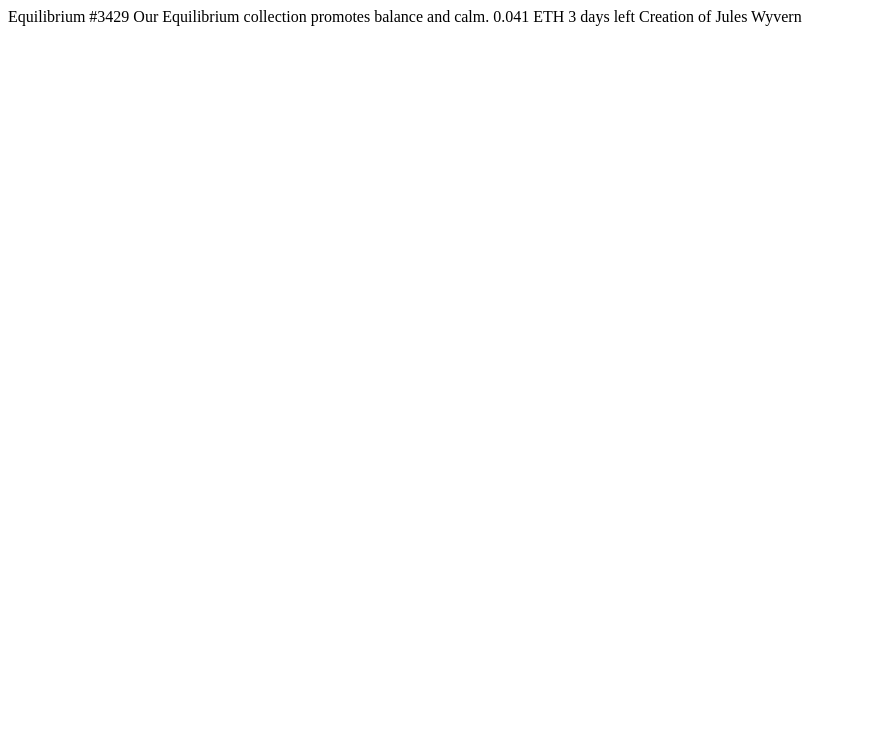
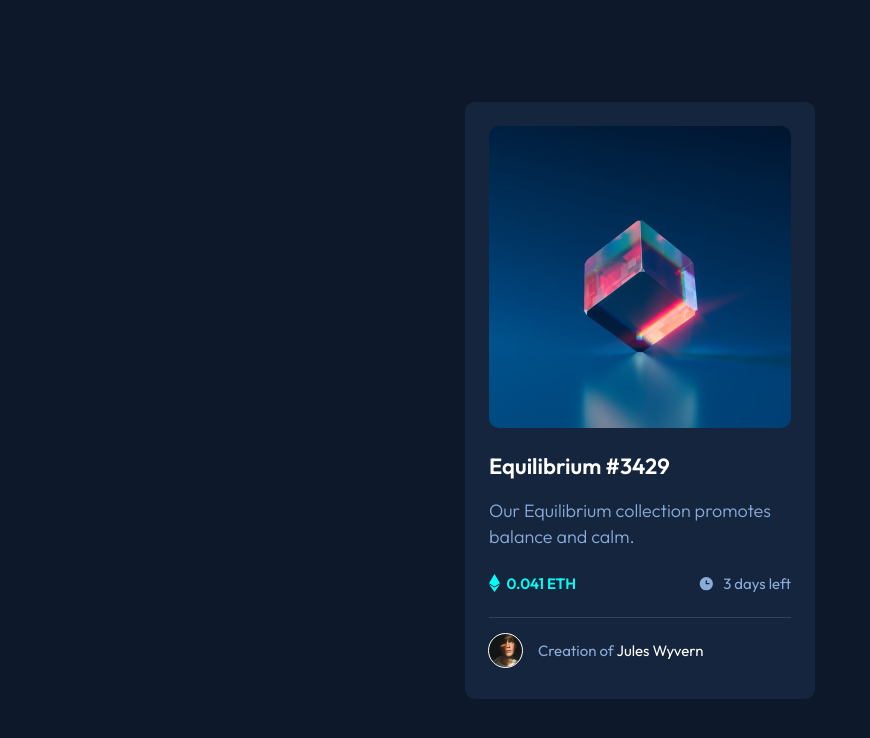
Before and after one commit to thealexgonzo/nft-preview-card-component, a plain HTML site: page index.html in a window 1280 px wide. Shown: the whole page, without its empty margins (0-870 px from the left). Drawn offline with Linux system fonts and the light colour scheme.

Commit message:
completed design with both html and css

```diff
--- a/index.html
+++ b/index.html
@@ -3,10 +3,52 @@
   <head>
     <meta charset="UTF-8" />
     <meta name="viewport" content="width=device-width, initial-scale=1.0" />
+    <link rel="preconnect" href="https://fonts.googleapis.com" />
+    <link rel="preconnect" href="https://fonts.gstatic.com" crossorigin />
+    <link
+      href="https://fonts.googleapis.com/css2?family=Outfit:wght@300;400;600&display=swap"
+      rel="stylesheet"
+    />
+    <link rel="stylesheet" href="style.css" />
     <title>NFT preview card component</title>
   </head>
   <body>
-    Equilibrium #3429 Our Equilibrium collection promotes balance and calm.
-    0.041 ETH 3 days left Creation of Jules Wyvern
+    <section class="card">
+      <div class="card__image">
+        <img
+          src="images/image-equilibrium.jpg"
+          alt="Equilibrium NFT"
+          class="image__nft"
+        />
+        <div class="image--overlay">
+          <img
+            src="images/icon-view.svg"
+            alt="View icon"
+            class="overlay__view-icon"
+          />
+        </div>
+      </div>
+      <h1 class="card__title">Equilibrium &#35;3429</h1>
+      <p class="card__text">
+        Our Equilibrium collection promotes balance and calm.
+      </p>
+      <div class="card__offer">
+        <div class="offer__price">
+          <img src="images/icon-ethereum.svg" alt="Ethereum icon" />
+          <p>0.041 ETH</p>
+        </div>
+        <div class="offer__time">
+          <img src="images/icon-clock.svg" alt="Clock icon" />
+          <p>3 days left</p>
+        </div>
+      </div>
+      <div class="card__creator">
+        <img
+          src="images/image-avatar.png"
+          alt="Profile picture of Jules Wyvern (avatar)"
+        />
+        <p>Creation of <span class="creator__name">Jules Wyvern</span></p>
+      </div>
+    </section>
   </body>
 </html>
--- /dev/null
+++ b/style.css
@@ -0,0 +1,183 @@
+*,
+*::before,
+*::after {
+  box-sizing: border-box;
+}
+
+:root {
+  --primary_soft: hsl(215, 51%, 70%);
+  --primary_cyan: hsl(178, 100%, 50%);
+  --main_bg: hsl(217, 54%, 11%);
+  --card_bg: hsl(216, 50%, 16%);
+  --line: hsl(215, 32%, 27%);
+  --white: hsl(0, 0%, 100%);
+
+  --font_light: 300;
+  --font_regular: 400;
+  --font_semi-bold: 600;
+}
+
+html {
+  font-size: 62.5%;
+  height: 100%;
+}
+
+body {
+  font-family: "Outfit", sans-serif;
+  background-color: var(--main_bg);
+  font-size: 1.8rem;
+  height: 100%;
+  margin: 0;
+  display: flex;
+  align-items: center;
+}
+
+.overlay__view-icon {
+  display: none;
+}
+
+.card {
+  background-color: var(--card_bg);
+  max-width: 32.7rem;
+  border-radius: 1rem;
+  padding: 2.4rem;
+  margin: 0 auto;
+  position: relative;
+}
+
+.card__image {
+  border-radius: 1rem;
+  position: relative;
+}
+
+.image__nft {
+  width: 100%;
+  border-radius: 1rem;
+  display: block;
+}
+
+.card__title {
+  color: var(--white);
+  font-size: 2.2rem;
+  margin: 2.4rem auto 1.2rem auto;
+}
+
+.card__text {
+  color: var(--primary_soft);
+  font-weight: var(--font_light);
+  line-height: 2.6rem;
+  width: 90%;
+  margin-bottom: 1.6rem;
+}
+
+.card__offer {
+  display: flex;
+  justify-content: space-between;
+  border-bottom: 1px solid var(--line);
+  margin-bottom: 1.6rem;
+}
+
+.offer__price {
+  color: var(--primary_cyan);
+  font-size: 1.5rem;
+  font-weight: var(--font_semi-bold);
+  display: flex;
+  align-items: center;
+}
+
+.offer__price p {
+  margin: 0 0 0 0.648rem;
+}
+
+.offer__time {
+  color: var(--primary_soft);
+  font-size: 1.5rem;
+  font-weight: var(--font_regular);
+  display: flex;
+  align-items: center;
+}
+
+.offer__time p {
+  margin: 0 0 0 0.77rem;
+}
+
+.offer__price,
+.offer__time {
+  padding-bottom: 1.6rem;
+}
+
+.card__creator {
+  display: flex;
+  align-items: center;
+}
+
+.card__creator img {
+  outline: 1px solid var(--white);
+  border-radius: 50%;
+  max-height: 3.3rem;
+}
+
+.card__creator p {
+  color: var(--primary_soft);
+  font-size: 1.5rem;
+  margin: 0 0 0 1.6rem;
+  font-weight: var(--font_regular);
+}
+
+.creator__name {
+  color: var(--white);
+}
+
+@media (min-width: 376px) {
+  .card {
+    max-width: 35rem;
+    padding-bottom: 3.2rem;
+  }
+
+  .card__title {
+    margin-bottom: 1.6rem;
+  }
+
+  .card__title:hover {
+    color: var(--primary_cyan);
+    cursor: pointer;
+  }
+
+  .card__text {
+    width: 100%;
+    margin-bottom: 2.4rem;
+  }
+
+  .creator__name:hover {
+    color: var(--primary_cyan);
+    cursor: pointer;
+  }
+
+  .overlay__view-icon {
+    display: block;
+  }
+
+  .image--overlay {
+    position: absolute;
+    top: 0;
+    left: 0;
+    width: 100%;
+    height: 100%;
+    background-color: rgb(0, 255, 247, 0.5);
+    border-radius: 1rem;
+    display: flex;
+    align-items: center;
+    justify-content: center;
+    opacity: 0;
+  }
+
+  .image--overlay:hover {
+    opacity: 1;
+    cursor: pointer;
+  }
+
+  .offer__price,
+  .offer__time {
+    padding-bottom: 2.4rem;
+  }
+}
```
